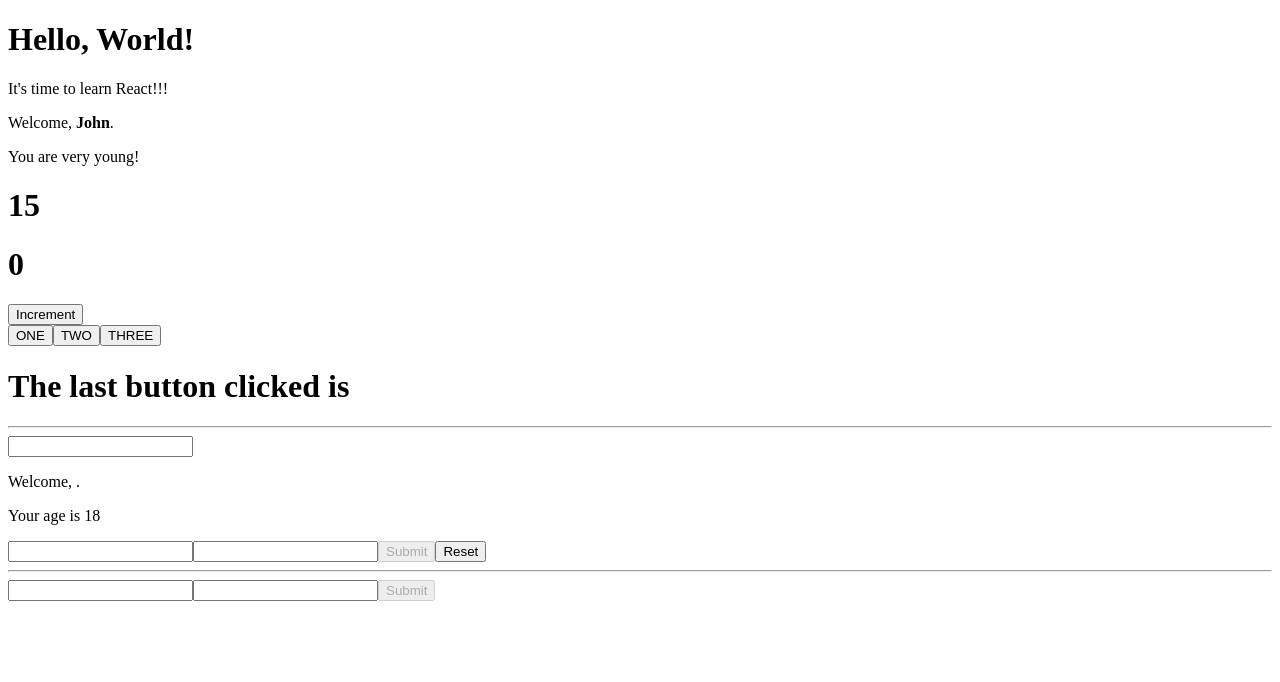
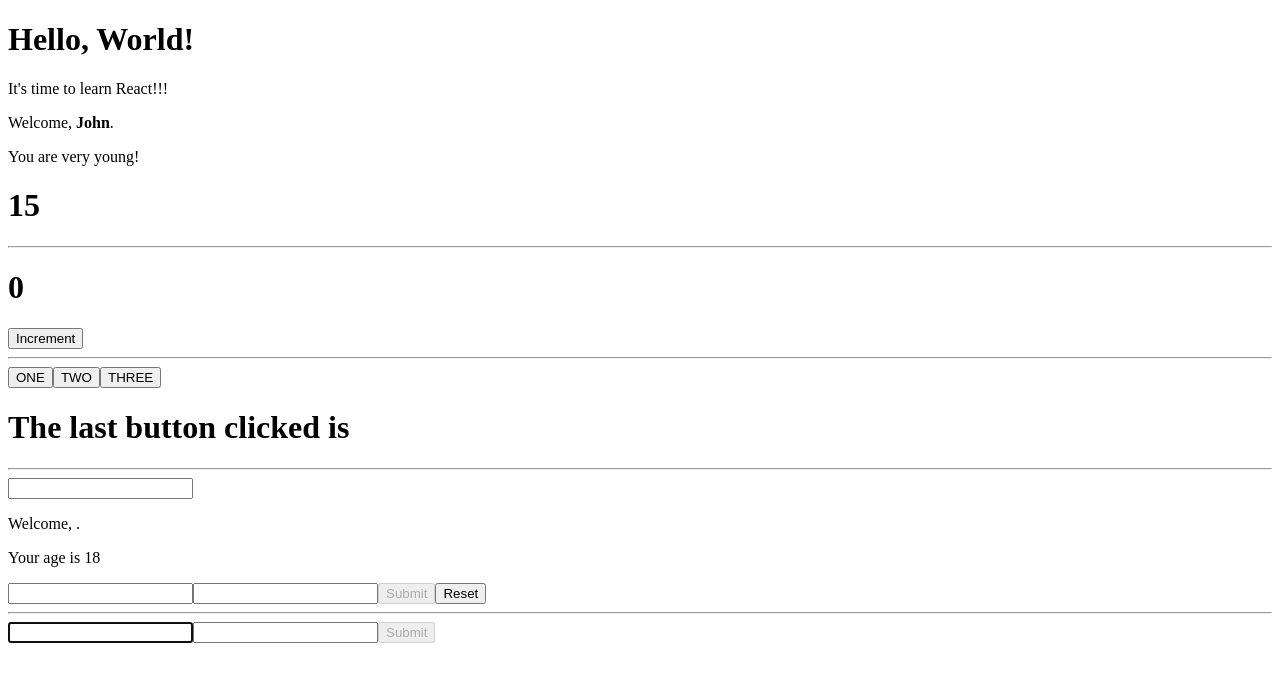
Before and after one commit to peppecaliri/Exercises-Develhope, a React (Create React App) app in the folder React/my-app/: page / in a window 1280 px wide. Shown: the top 682 px of the page. Built offline with nearby package versions, Linux system fonts and the light colour scheme.

Commit message:
exercise 22 added autofocus

```diff
--- a/React/my-app/src/App.js
+++ b/React/my-app/src/App.js
@@ -19,7 +19,9 @@ class App extends React.Component {
         <Hello />
         <Welcome name="John" age={15} />
         <Counter />
+        <hr />
         <ClickCounter />
+        <hr />
         <ClickTracker />
         <hr />
         <InteractiveWelcome />
--- a/React/my-app/src/UncontrolledLogin.js
+++ b/React/my-app/src/UncontrolledLogin.js
@@ -19,6 +19,7 @@ class UncontrolledLogin extends React.Component {
           name="username"
           id="username"
           onChange={this.handleInputUnc}
+          autoFocus
         />
         <input
           type="password"
```
Also changed, not shown: React/my-app/src/exercise21.md (deleted, +0 -1 lines), React/my-app/src/exercise22.md (added, +1 -0 lines).
